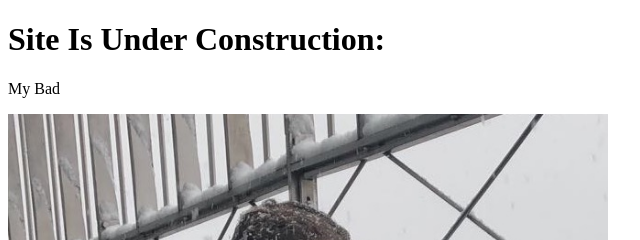
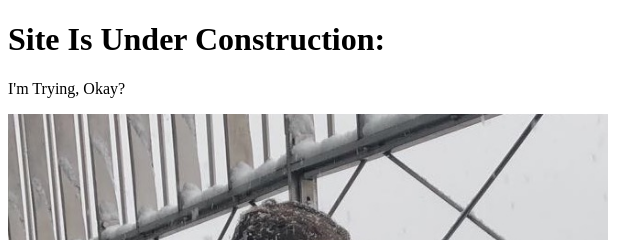
Before and after one commit to TheBoxGhost/theboxghost.github.io, a plain HTML site: page index.html in a window 1280 px wide. Shown: the top 240 px of the page, 0-640 px from the left. Drawn offline with Linux system fonts and the light colour scheme.

Commit message:
Ensuring edits

```diff
--- a/index.html
+++ b/index.html
@@ -4,7 +4,7 @@
         <body>
             <title>Alex McCrobie</title>
                 <h1>Site Is Under Construction:</h1>
-                <p>My Bad</p>
+                <p>I'm Trying, Okay?</p>
                 <script>
                 function changeImage(){
                     var image = document.getElementById('droid');
```
